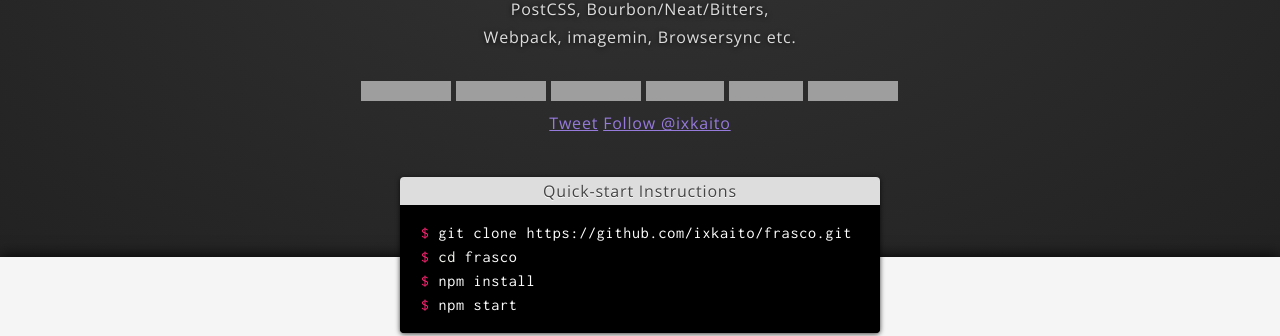
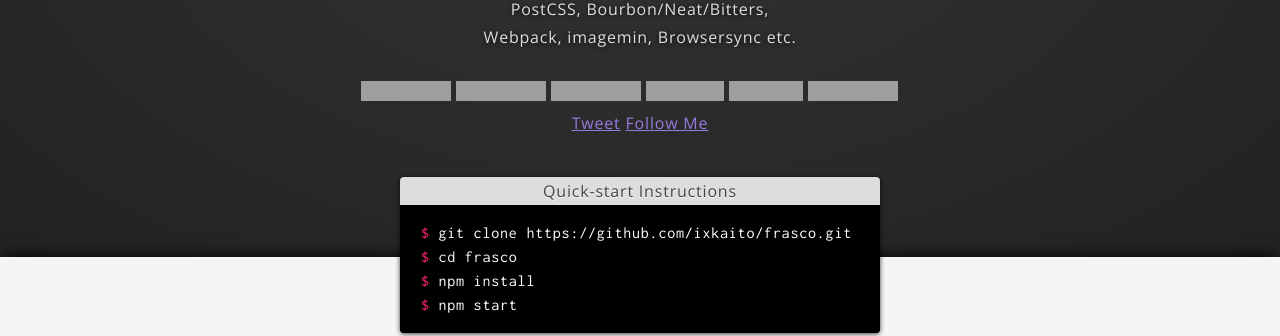
Before and after one commit to ixkaito/frasco, a Jekyll site: the page built from index.md, in a window 1280 px wide and 900 px high, scrolled down 361 px. Shown: the part 148-484 px from the top of the window. Built offline with Jekyll 4.4.1, drawn with Linux system fonts in a browser that asks for light colours; a script that is not in the unit is left out; comment, search, counter and statistics services are not loaded; some of the changed text lies outside the part shown; grey boxes are pictures that could not be loaded.

Commit message:
Update docs

```diff
--- a/_includes/footer.html
+++ b/_includes/footer.html
@@ -1,5 +1,5 @@
 <div class="footer">
-	<p>Copyright © 2015 the contributors of the Frasco project under the <a href="https://github.com/ixkaito/frasco/blob/master/LICENSE">MIT License</a>.</p>
+	<p>Copyright © 2015 the contributors of the Frasco project under the <a href="https://github.com/ixkaito/frasco/blob/master/LICENSE">MIT License</a>. Created and maintained by <a href="https://github.com/ixkaito">Kite</a></p>
 </div>
 
 <script src="{{ "/assets/js/main.js" | prepend: site.baseurl }}" type="text/javascript"></script>
--- a/_includes/hero.html
+++ b/_includes/hero.html
@@ -14,10 +14,10 @@
 		<li><a href="https://github.com/ixkaito/frasco/blob/master/LICENSE"><img alt="license" src="https://img.shields.io/github/license/ixkaito/frasco.svg?maxAge=2592000"></a></li>
 		<li><iframe src="https://ghbtns.com/github-btn.html?user=ixkaito&repo=frasco&type=star&count=true" frameborder="0" scrolling="0" width="78" height="20" allowTransparency="true" title="Star on GitHub"></iframe></li>
 		<li><iframe src="https://ghbtns.com/github-btn.html?user=ixkaito&repo=frasco&type=fork&count=true" frameborder="0" scrolling="0" width="74" height="20" allowTransparency="true" title="Fork on GitHub"></iframe></li>
-		<li><iframe src="https://ghbtns.com/github-btn.html?user=ixkaito&type=follow" frameborder="0" scrolling="0" width="111" height="20" allowTransparency="true" title="Follow @ixkaito"></iframe></li><br class="desktop">
+		<li><iframe src="https://ghbtns.com/github-btn.html?user=ixkaito&type=follow" frameborder="0" scrolling="0" width="111" height="20" allowTransparency="true" title="Follow Me"></iframe></li><br class="desktop">
 		<li><div class="fb-like" data-href="{{ site.url }}{{ site.baseurl }}/" data-layout="button_count" data-action="like" data-show-faces="false" data-share="true"></div></li>
 		<li><a href="https://twitter.com/share" class="twitter-share-button" data-url="{{ site.url }}{{ site.baseurl }}">Tweet</a></li>
-		<li><a href="https://twitter.com/ixkaito" class="twitter-follow-button" data-show-count="false">Follow @ixkaito</a></li>
+		<li><a href="https://twitter.com/ixkaito" class="twitter-follow-button" data-show-count="false">Follow Me</a></li>
 		<li><a data-pocket-label="pocket" data-pocket-count="horizontal" class="pocket-btn" data-lang="en" data-save-url="{{ site.url }}{{ site.baseurl }}"></a></li>
 	</ul>
 
```
